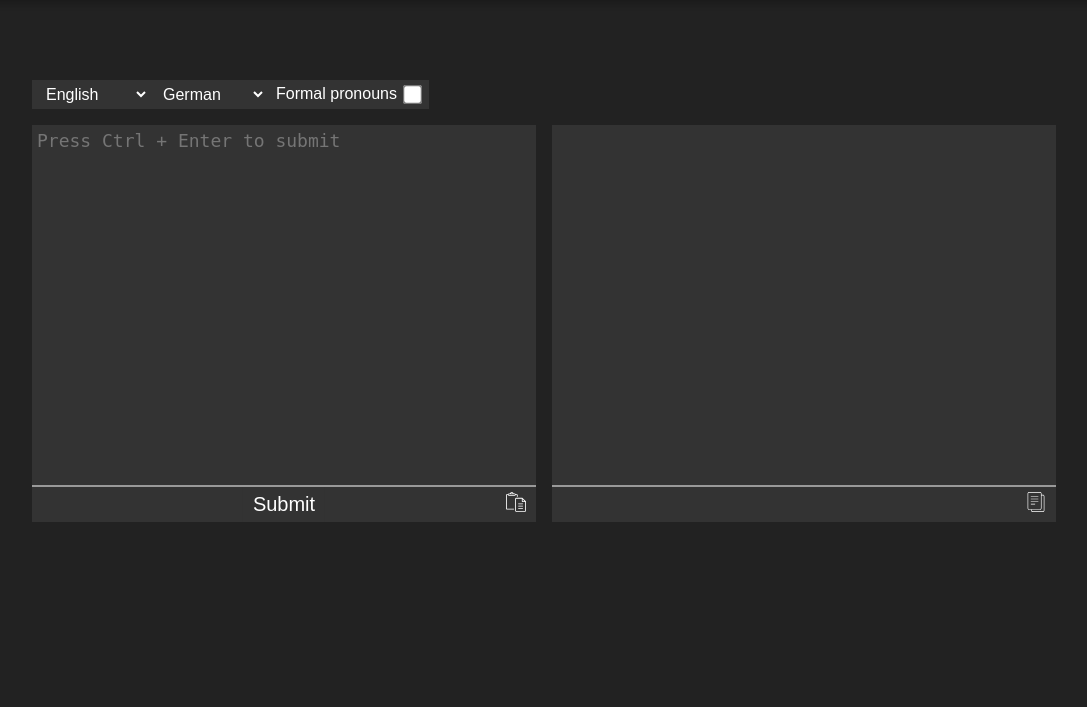
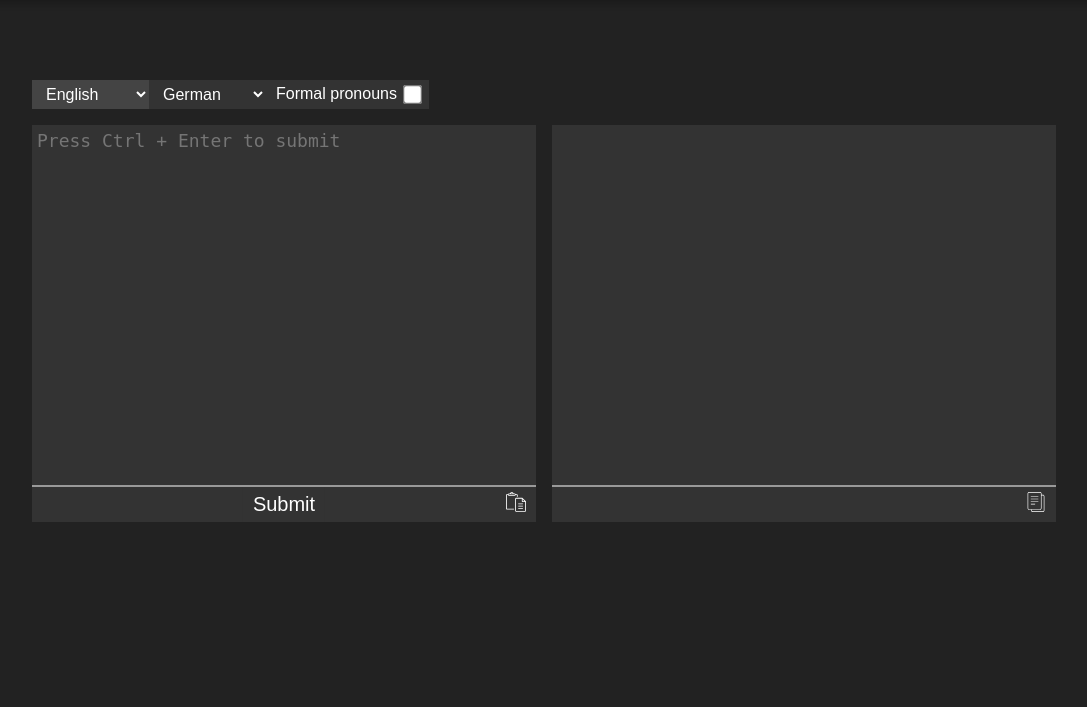
Before and after one commit to Audun97/flask-translator-gpt, a Flask app: page / in a window 1280 px wide, with the pointer over the restyled element. Shown: the part 93-800 px from the top of the page, without its empty margins (96-1183 px from the left). Run offline with Flask 3, Linux system fonts and the light colour scheme.

Commit message:
change color when hovering over select boxes

```diff
--- a/static/css/main.css
+++ b/static/css/main.css
@@ -51,6 +51,10 @@ select {
   padding: 5px 10px;
   cursor: pointer;
   font-size: 16px;
+}
+
+select:hover {
+  background-color: #444;
 }
 
 .top_container {
```
